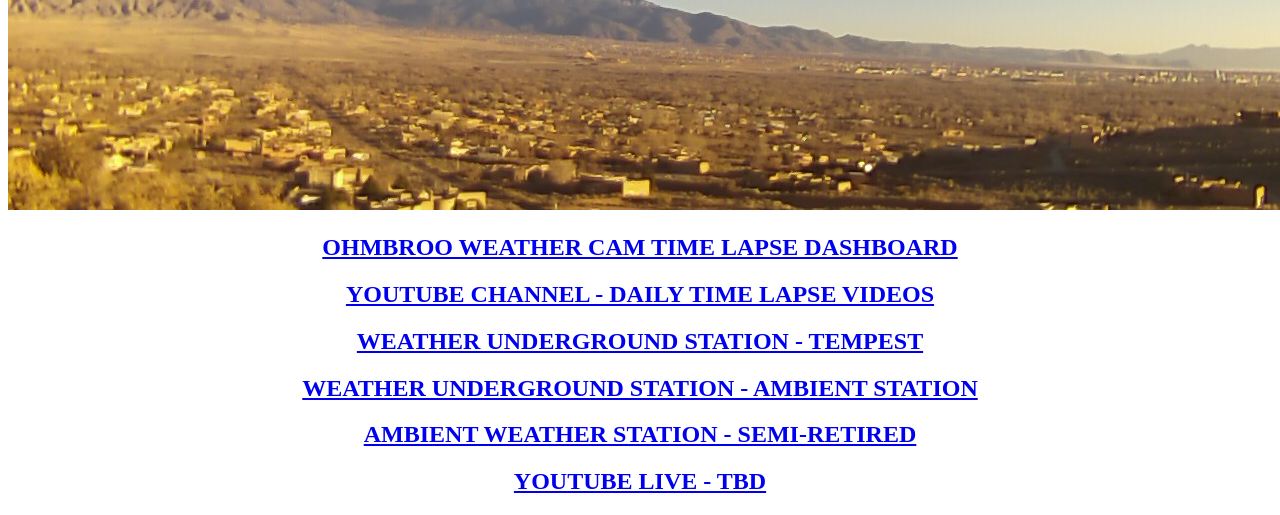
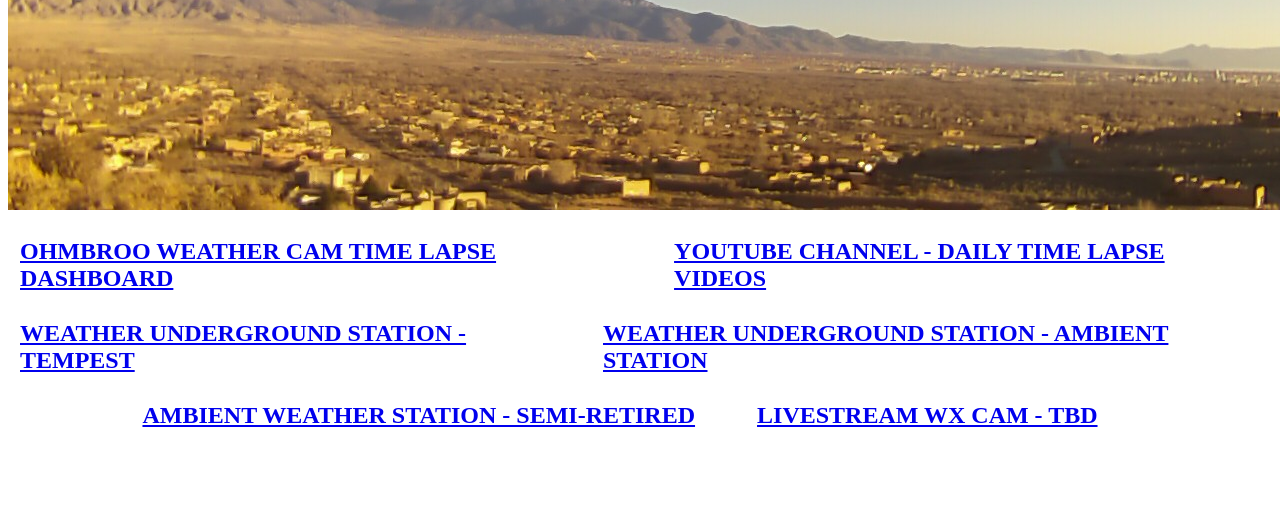
Before and after one commit to ohmbroo/ohmbroo, a PHP site: page / in a window 1280 px wide. Shown: the part 627-1142 px from the top of the page. After the commit the page ends 1054 px from the top, so only its background shows below. Run offline with PHP 8.4, Linux system fonts and the light colour scheme.

Commit message:
Organizing links a bottom in html table columns

```diff
--- a/index.php
+++ b/index.php
@@ -47,20 +47,35 @@ and open the template in the editor.
           display: inline-block;
          }
   </style>
+  <style type="text/css">
+     td { padding: 2px 50px 2px 10px; } <!-- top, right, bottom, left -->
+   </style>
 
-  <body id="page1">
+    <body id="page1">
     <!-- header -->
+    <!-- this do nothing
     <div class="bg">
     <div class="main">
+    -->
     <header>
-      <div class="row-1">
-        <h1><center><a class="logo" >OHMBROO WEATHER CAM - <a href="index.php">CLICK HERE TO UPDATE PIC</a></center>
+  <!-- This did nothing   <div class="row-1">  -->
+
+    <h1><center><a class="logo" >OHMBROO WEATHER CAM - <a href="index.php">CLICK HERE TO UPDATE PIC</a></center>
         <center><a class="logo" target="_blank" rel="noopener noreferrer"
+                   href="https://tempestwx.com/station/81383/">OHMBROO WEATHER STATION</a></center>
+    </h1>
 
-                   href="https://tempestwx.com/station/81383/">OHMBROO WEATHER STATION</a></center>
-        </h1>
-          <body>
-                <center><img src="snapshot/ohmbrooCAM_image.jpg" alt="ohmbrooCAM1"></center>
+
+  <!--
+  <h1>
+        <center><table>
+          <td><a class="logo" >OHMBROO WEATHER CAM - <a href="index.php">CLICK HERE TO UPDATE PIC</a></td>
+               target="_blank" rel="noopener noreferrer"
+          <td><a class="logo"  href="https://tempestwx.com/station/81383/">OHMBROO WEATHER STATION LINK</a></td>
+        </table></center>
+      </h1>
+  -->
+        <center><img src="snapshot/ohmbrooCAM_image.jpg" alt="ohmbrooCAM1"></center>
                 <!-- webcam.io widget --
                 <h1><center>
                   <script type="text/javascript">window.timelapseview_options=window.timelapseview_options ||
@@ -68,26 +83,34 @@ and open the template in the editor.
                   <script src="https://webcam.io/s/widget-v1_03.load.js?i=EvgEt" async></script>
                 </center></h1>
                  end webcam.io widget -->
-          <h2><center> <a class="logo" target="_blank" rel="noopener noreferrer"
-                        href="http://webcam.io/webcams/dzoG2z/">OHMBROO WEATHER CAM TIME LAPSE DASHBOARD</a></center>
-
-          <h2><center> <a class="logo" target="_blank" rel="noopener noreferrer"
-                        href="http://www.youtube.com/user/ohmbroo/">YOUTUBE CHANNEL - DAILY TIME LAPSE VIDEOS</a></center>
-
-            <h2><center> <a class="logo" target="_blank" rel="noopener noreferrer"
-                       <a href="http://www.wunderground.com/dashboard/pws/KNMRIORA349#history">WEATHER UNDERGROUND STATION - TEMPEST</a></center>
-
-          <h2><center> <a class="logo" target="_blank" rel="noopener noreferrer"
-                       <a href="http://www.wunderground.com/dashboard/pws/KNMRIORA59#history">WEATHER UNDERGROUND STATION - AMBIENT STATION</a></center>
-
-          <h2><center> <a class="logo" target="_blank" rel="noopener noreferrer"
-                        href="https://ambientweather.net/dashboard/3abca0ac00a626a6106dcbbe6ac4a441/graphs">AMBIENT WEATHER STATION - SEMI-RETIRED</a></center>
-
-                <h2><center> <a class="logo" target="_blank" rel="noopener noreferrer"
-                        href="https://www.youtube.com/channel/UCQYvjlZeNZ8KgEmJx58ES6w/live">YOUTUBE LIVE - TBD </center>
+      <h2>
+        <center><table>
+          <td><a class="logo" target="_blank" rel="noopener noreferrer"
+                  href="http://webcam.io/webcams/dzoG2z/">OHMBROO WEATHER CAM TIME LAPSE DASHBOARD</a></td>
+          <td><a class="logo" target="_blank" rel="noopener noreferrer"
+                 href="http://www.youtube.com/user/ohmbroo/">YOUTUBE CHANNEL - DAILY TIME LAPSE VIDEOS</a></td>
+        </table></center>
+      </h2>
+      <h2>
+        <center><table>
+          <td><a class="logo" target="_blank" rel="noopener noreferrer"
+              <a href="http://www.wunderground.com/dashboard/pws/KNMRIORA349#history">WEATHER UNDERGROUND STATION - TEMPEST</a></td>
+          <td><a class="logo" target="_blank" rel="noopener noreferrer"
+              <a href="http://www.wunderground.com/dashboard/pws/KNMRIORA59#history">WEATHER UNDERGROUND STATION - AMBIENT STATION</a></td>
+        </table></center>
+      </h2>
+      <h2>
+        <center><table>
+          <td><a class="logo" target="_blank" rel="noopener noreferrer"
+                 href="https://ambientweather.net/dashboard/3abca0ac00a626a6106dcbbe6ac4a441/graphs">AMBIENT WEATHER STATION - SEMI-RETIRED</a></td>
+          <td><a class="logo" target="_blank" rel="noopener noreferrer"
+                 <a href="http://www.youtube.com/user/ohmbroo/">LIVESTREAM WX CAM - TBD </a>
+                 <!--<a href="https://www.youtube.com/channel/UCQYvjlZeNZ8KgEmJx58ES6w/live">LIVESTREAM WX CAM - TBD </a> -->
+            </table></center>
 
              <!--   <h1><center><a class="logo" href="gallery.php">KATRINA GALLERY [limited]</a></center>
              -->
+      </h2>
   </body>
   </header>
 </html>
```
